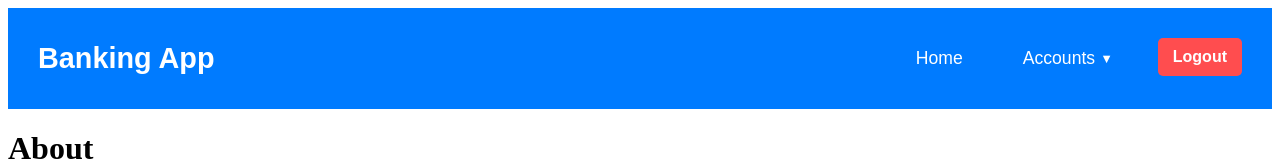
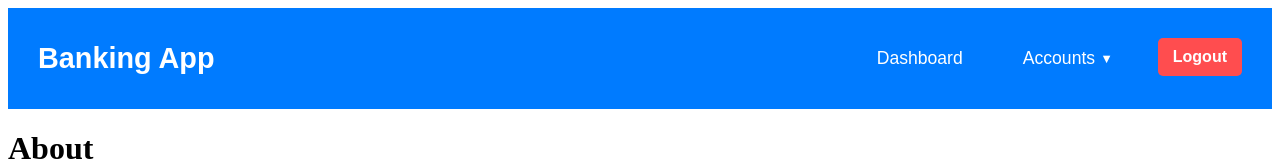
Before and after one commit to NormieNoob/Ai_Bank, a Next.js app in the folder frontend/: page /about in a window 1280 px wide. Shown: the top 161 px of the page. Built offline with nearby package versions, Linux system fonts and the light colour scheme.

Commit message:
Changed paths to navigate to different account types using navbar

```diff
--- a/frontend/src/app/[uname]/components/navbar.js
+++ b/frontend/src/app/[uname]/components/navbar.js
@@ -60,8 +60,10 @@
 import React, { useState } from "react";
 import Link from "next/link";
 import { useRouter } from "next/navigation";
+import { useParams } from "next/navigation";
 
 const Navbar = () => {
+  const uname = useParams().uname;
   const [dropdownOpen, setDropdownOpen] = useState(false);
   const router = useRouter();
 
@@ -104,8 +106,8 @@ const Navbar = () => {
       <h1 style={styles.logo}>Banking App</h1>
       <ul style={styles.navLinks}>
         <li style={styles.navItem}>
-          <Link href="/dashboard" style={styles.link}>
-            Home
+          <Link href={`/${uname}/dashboard`} style={styles.link}>
+            Dashboard
           </Link>
         </li>
         <li
@@ -134,17 +136,17 @@ const Navbar = () => {
               }}
             >
               <li style={styles.dropdownItem}>
-                <Link href="/accounts/savings" style={styles.dropdownLink}>
+                <Link href={`/${uname}/accounts/savings`} style={styles.dropdownLink}>
                   Savings Account
                 </Link>
               </li>
               <li style={styles.dropdownItem}>
-                <Link href="/accounts/checking" style={styles.dropdownLink}>
+                <Link href={`/${uname}/accounts/checking`} style={styles.dropdownLink}>
                   Checking Account
                 </Link>
               </li>
               <li style={styles.dropdownItem}>
-                <Link href="/accounts/credit" style={styles.dropdownLink}>
+                <Link href={`/${uname}/accounts/creditcard`} style={styles.dropdownLink}>
                   Credit Card
                 </Link>
               </li>
```
